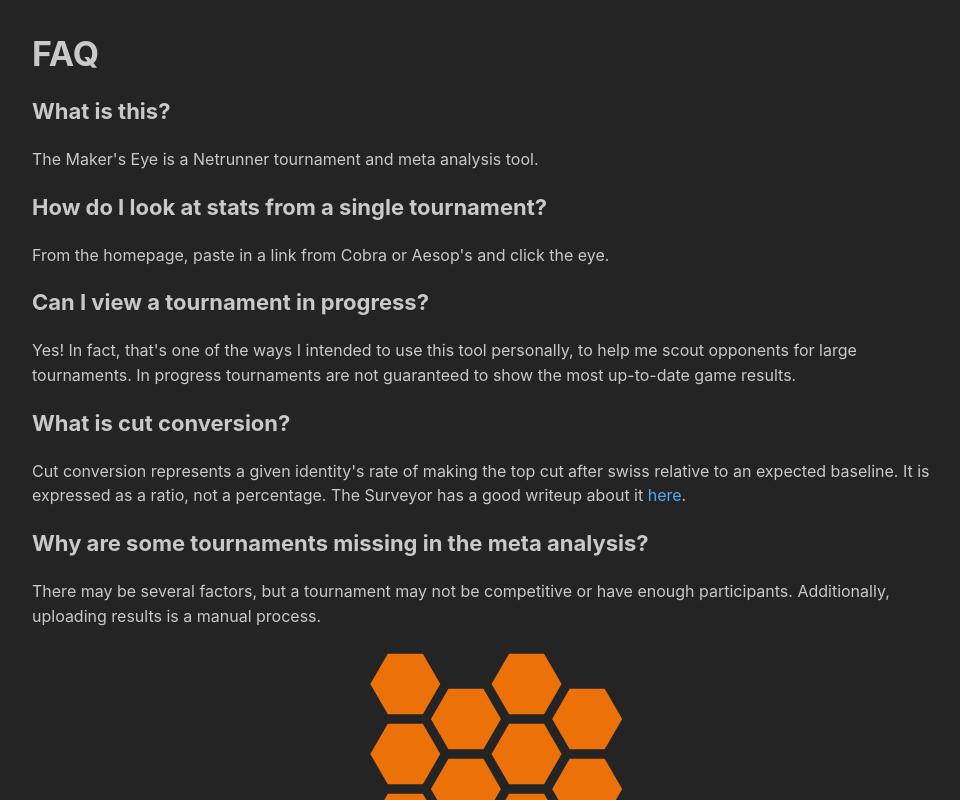
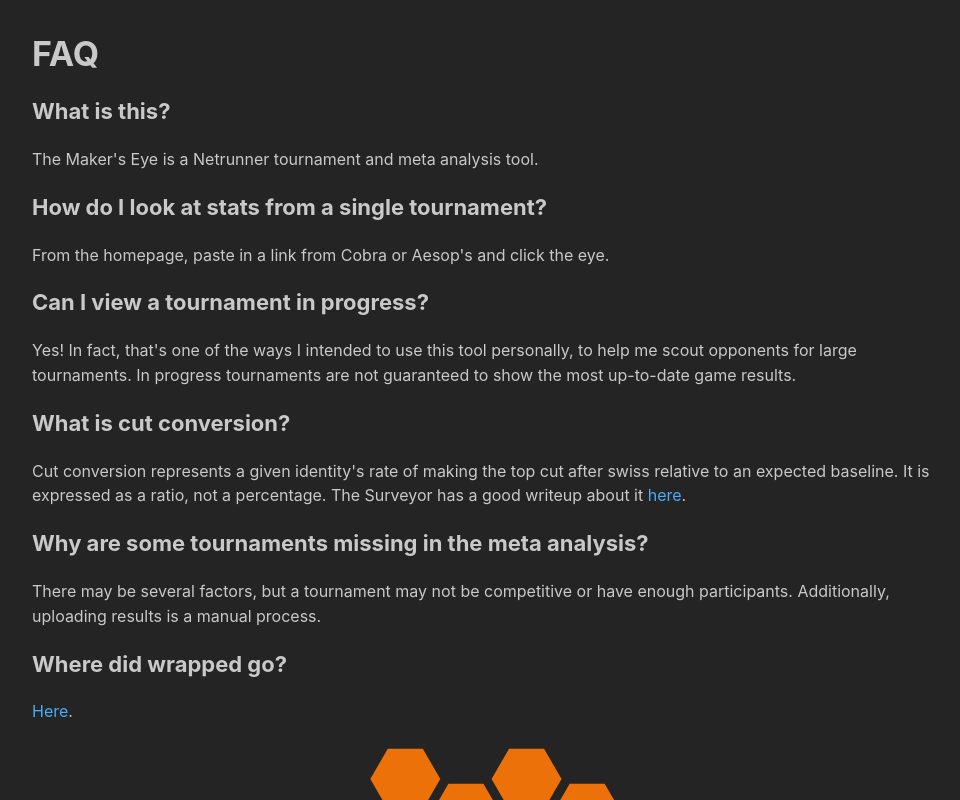
Before and after one commit to migueldlr/makers-eye, a Next.js app: page /faq in a window 1280 px wide. Shown: the top 800 px of the page, without its empty margins (144-1104 px from the left). Built offline with nearby package versions, Linux system fonts and the light colour scheme.

Commit message:
add scoop

```diff
--- a/src/app/faq/page.tsx
+++ b/src/app/faq/page.tsx
@@ -58,6 +58,10 @@
           or have enough participants. Additionally, uploading results is a
           manual process.
         </Text>
+        <Title order={3}>Where did wrapped go?</Title>
+        <Text>
+          <Anchor href="/wrapped">Here</Anchor>.
+        </Text>
       </Stack>
       <Center mt="lg">
         <HexGrid rows={3} cols={4} hexSize={35} gap={0} />
--- a/src/app/page.tsx
+++ b/src/app/page.tsx
@@ -109,8 +109,8 @@
             </Stack>
             <Divider label="or" mx="xl" />
             <Stack align="center" gap="xs">
-              <FancyLink href="/wrapped" extraFancy>
-                Wrapped
+              <FancyLink href="https://console.makers-eye.com/">
+                Scoop
               </FancyLink>
               <FancyLink href="/stats">Meta analysis</FancyLink>
               <FancyLink href="/faq">FAQ</FancyLink>
```
